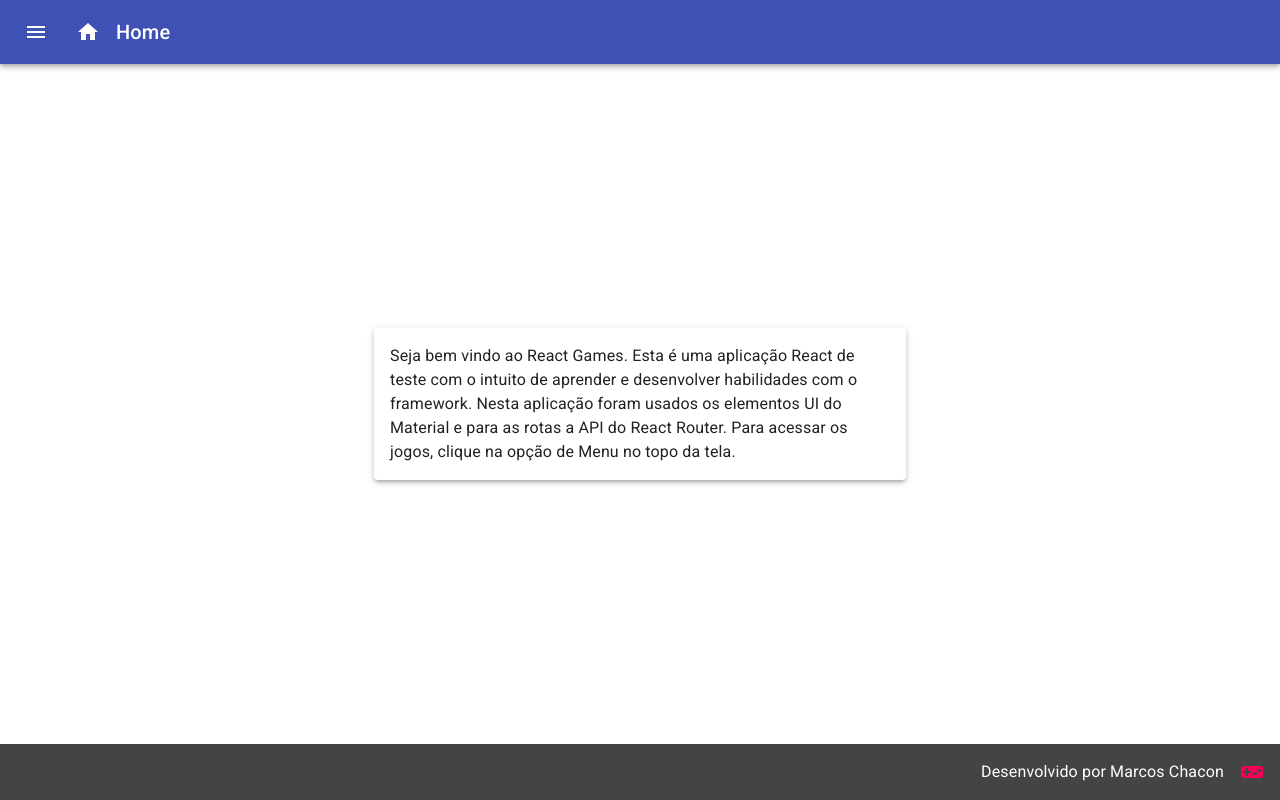
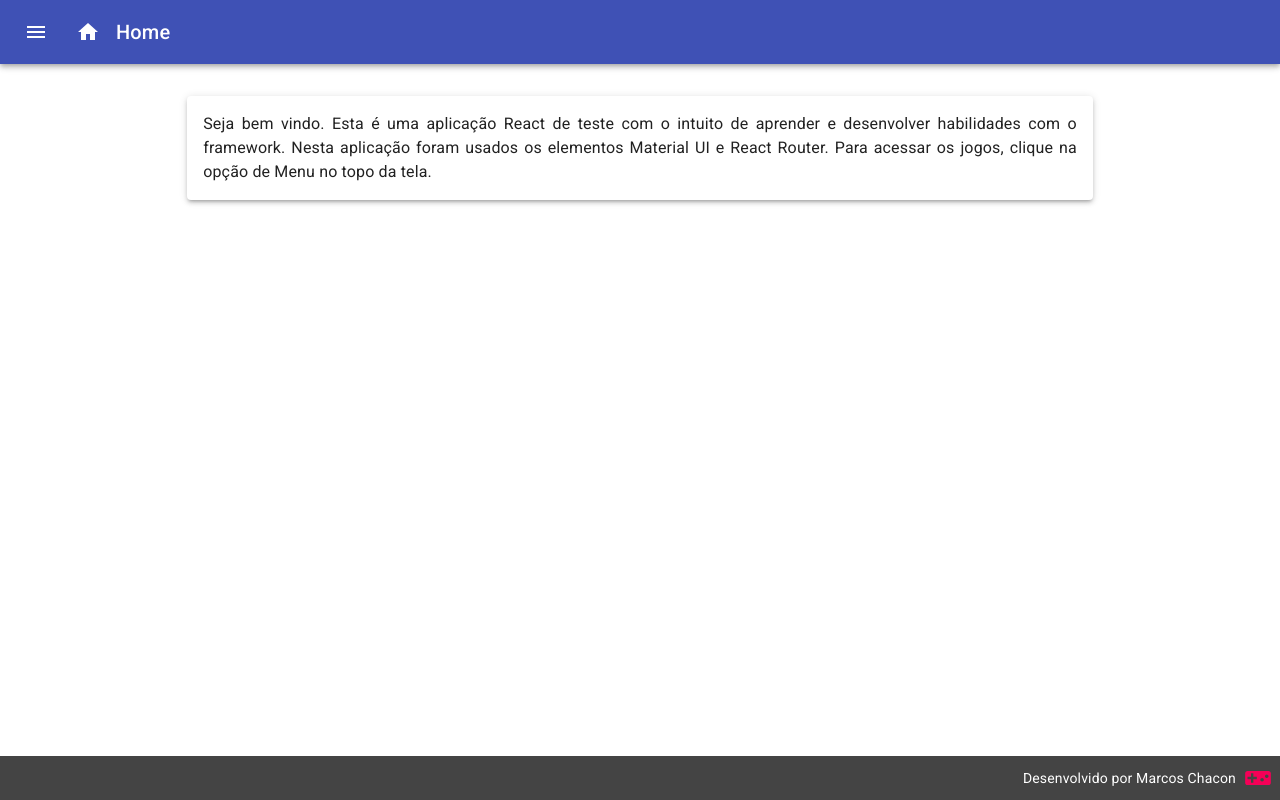
Before and after one commit to Kiicchan/games-react, a React (Create React App) app: page /home in a window 1280 px wide. Built offline with nearby package versions, Linux system fonts and the light colour scheme.

Commit message:
correção de layout e view

```diff
--- a/public/index.html
+++ b/public/index.html
@@ -25,7 +25,7 @@
       Learn how to configure a non-root public URL by running `npm run build`.
     -->
     <link rel="stylesheet" href="https://fonts.googleapis.com/css?family=Roboto:300,400,500,700&display=swap" />
-    <title>React App</title>
+    <title>React Games</title>
   </head>
   <body>
     <noscript>You need to enable JavaScript to run this app.</noscript>
--- a/src/layout/Footer.jsx
+++ b/src/layout/Footer.jsx
@@ -10,15 +10,16 @@ const useStyles = makeStyles((theme) => ({
     display: "flex",
     backgroundColor: "#444",
     color: "#FFF",
-    padding: theme.spacing(2),
-    justifyContent: "flex-end"
+    justifyContent: "flex-end",
+    padding: theme.spacing(1)
   },
   text: {
     display: "flex",
-    alignItems: "center",
-    '& *' : {
-      marginLeft: theme.spacing(2)
-    }
+    alignItems: "center"
+  },
+  icon: {
+    fontSize: "28px",
+    marginLeft: theme.spacing(1)
   }
 }));
 
@@ -27,9 +28,10 @@ function Footer() {
   return (
     <footer className={classes.footer}>
       <Paper square className={classes.content} elevation={0}>
-          <Typography className={classes.text} variant="body1" component="p">
-            <span>Desenvolvido por Marcos Chacon</span> <VideogameAssetIcon color="secondary" />
+        <Typography className={classes.text} variant="body2" component="span">
+          Desenvolvido por Marcos Chacon
         </Typography>
+        <VideogameAssetIcon className={classes.icon} color="secondary" />
       </Paper>
     </footer>
   );
--- a/src/layout/Main.jsx
+++ b/src/layout/Main.jsx
@@ -1,4 +1,3 @@
-import { Paper } from "@material-ui/core";
 import { makeStyles } from '@material-ui/core/styles';
 
 const useStyles = makeStyles((theme) => ({
@@ -7,10 +6,7 @@ const useStyles = makeStyles((theme) => ({
         display: "flex",
         flexDirection: "column",
         justifyContent: "space-around",
-        alignItems: "center"
-    },
-    content: {
-        margin: theme.spacing(2),
+        alignItems: "center",
         padding: theme.spacing(2)
     }
 }));
@@ -18,10 +14,8 @@ const useStyles = makeStyles((theme) => ({
 function Main(props) {
     const classes = useStyles()
     return (
-        <main className={classes.main}>
-            <Paper elevation={3} className={classes.content} style={props.style}>
-                {props.children}
-            </Paper>
+        <main className={classes.main} {...props}>
+            {props.children}
         </main>
     );
 }
--- a/src/views/Home.jsx
+++ b/src/views/Home.jsx
@@ -1,19 +1,31 @@
-import { Typography } from "@material-ui/core";
+import { Typography, Paper } from "@material-ui/core";
 import { Header, Footer, Main } from "../layout";
 import IconHome from "@material-ui/icons/Home";
+import { makeStyles } from "@material-ui/core/styles";
+
+const useStyles = makeStyles((theme) => ({
+    content: {
+        maxWidth: "70%",
+        padding: theme.spacing(2),
+        margin: theme.spacing(2)
+    }
+}));
 
 function Home() {
+    const classes = useStyles()
     return (
         <>
             <Header title="Home" icon={<IconHome />} />
-            <Main style={{ maxWidth: "500px" }}>
-                <Typography variant="body1" component="p">
-                    Seja bem vindo ao React Games. Esta é uma aplicação React de teste com o intuito de aprender
-                    e desenvolver habilidades com o framework.
-                    Nesta aplicação foram usados os elementos UI do Material e para as rotas a API do React Router.
-                    Para acessar os jogos, clique na opção de
-                    Menu no topo da tela.
-                </Typography>
+            <Main style={{justifyContent: "flex-start"}}>
+                <Paper elevation={3} className={classes.content} >
+                    <Typography variant="body1" component="p" align="justify">
+                        Seja bem vindo. Esta é uma aplicação React de teste com o intuito de aprender
+                        e desenvolver habilidades com o framework.
+                        Nesta aplicação foram usados os elementos Material UI e React Router.
+                        Para acessar os jogos, clique na opção de
+                        Menu no topo da tela.
+                    </Typography>
+                </Paper>
             </Main>
             <Footer />
         </>
```
Lines whose indentation alone changed are shown as unchanged.
